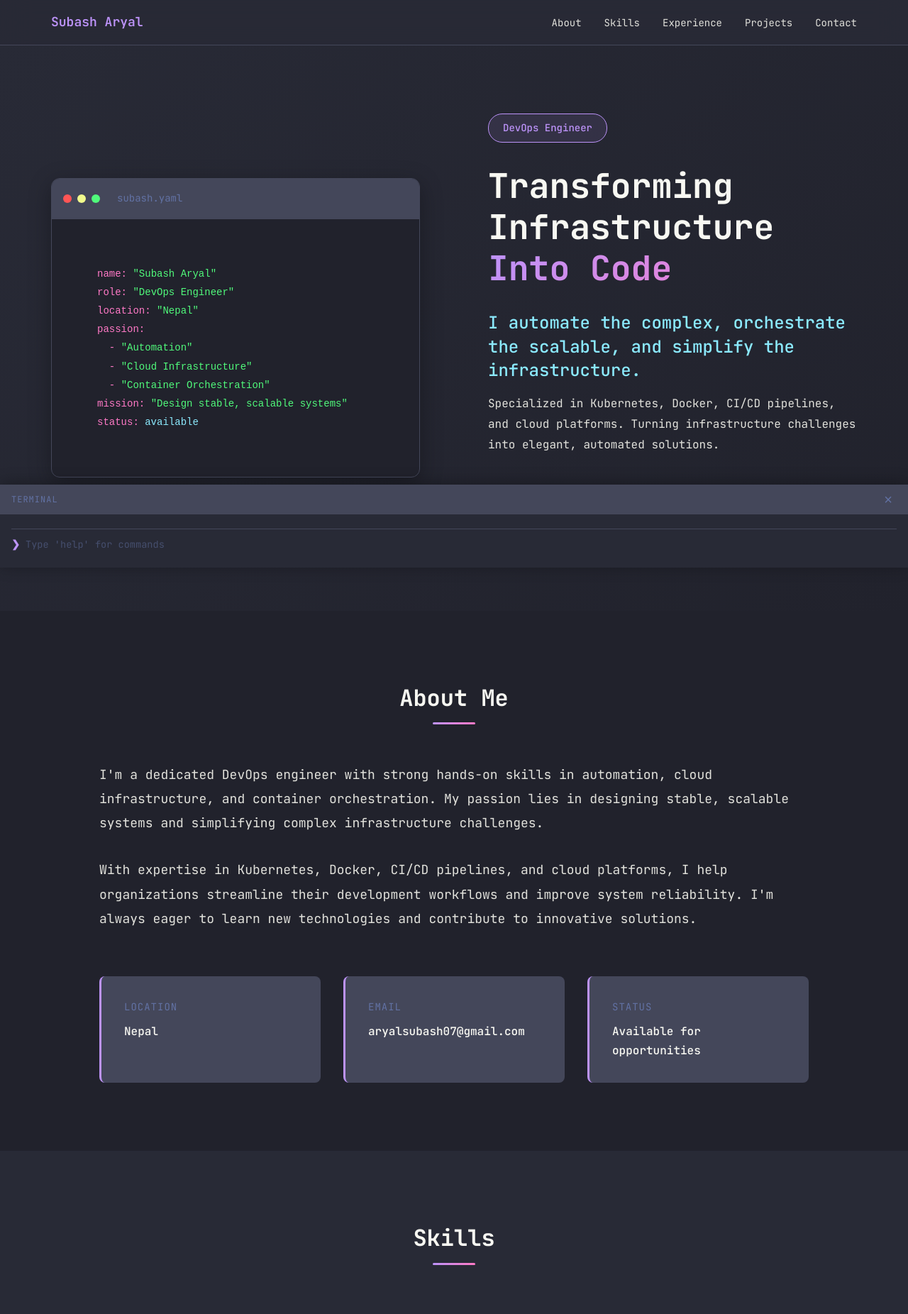
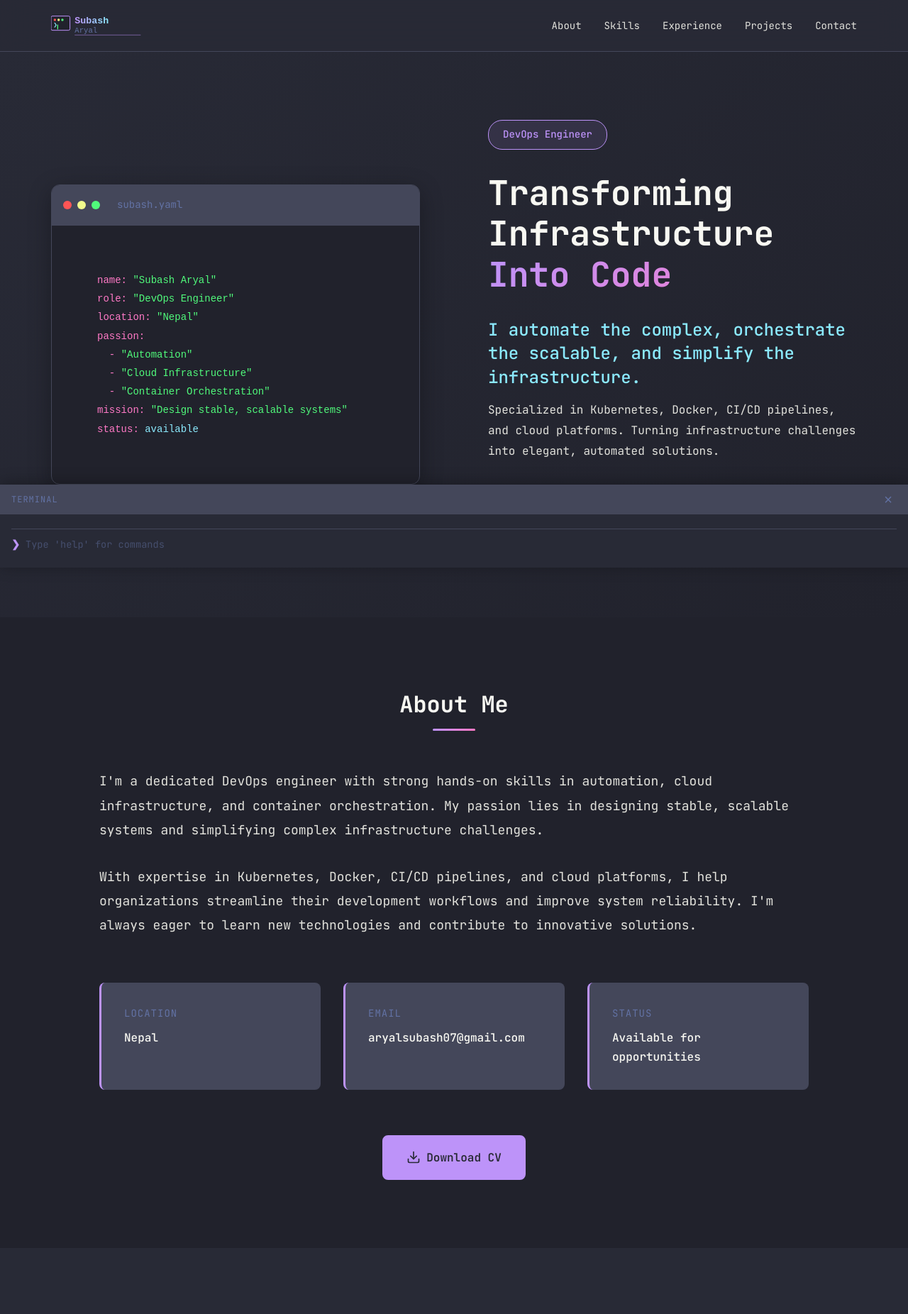
Before and after one commit to aryalsubash07/portfolio, a plain HTML site: page index.html in a window 1280 px wide. Shown: the top 1852 px of the page at 71% size. Drawn offline with Linux system fonts and the light colour scheme.

Commit message:
Refactored the code, added favicon and logo and CV download features

```diff
--- a/assets/css/style.css
+++ b/assets/css/style.css
@@ -141,15 +141,39 @@ body {
 }
 
 .logo {
+    display: flex;
+    align-items: center;
+    gap: var(--spacing-xs);
+    text-decoration: none;
+    transition: opacity var(--transition-base);
+}
+
+.logo:hover {
+    opacity: 0.8;
+}
+
+.logo-img {
+    height: 40px;
+    width: auto;
+    display: block;
+}
+
+.logo-text {
     font-size: var(--font-size-lg);
     font-weight: 600;
     color: var(--accent);
-    text-decoration: none;
-    transition: color var(--transition-base);
+    display: none; /* Hide text when logo image is available */
 }
 
-.logo:hover {
-    color: var(--accent-hover);
+/* Show text logo on smaller screens or if image fails to load */
+@media (max-width: 768px) {
+    .logo-img {
+        display: none;
+    }
+
+    .logo-text {
+        display: block;
+    }
 }
 
 .nav {
@@ -564,6 +588,92 @@ body {
     font-size: var(--font-size-base);
     color: var(--text-primary);
     font-weight: 500;
+}
+
+/* CV Download Button */
+.cv-download-wrapper {
+    margin-top: var(--spacing-lg);
+    display: flex;
+    justify-content: center;
+}
+
+.cv-download-btn {
+    display: inline-flex;
+    align-items: center;
+    gap: var(--spacing-xs);
+    padding: var(--spacing-sm) var(--spacing-md);
+    background: var(--accent);
+    color: var(--bg-primary);
+    text-decoration: none;
+    border-radius: 8px;
+    font-family: var(--font-mono);
+    font-size: var(--font-size-base);
+    font-weight: 600;
+    transition: all var(--transition-base);
+    border: 2px solid var(--accent);
+    position: relative;
+    overflow: hidden;
+}
+
+.cv-download-btn::before {
+    content: '';
+    position: absolute;
+    top: 0;
+    left: -100%;
+    width: 100%;
+    height: 100%;
+    background: var(--accent-hover);
+    transition: left var(--transition-base);
+    z-index: 0;
+}
+
+.cv-download-btn:hover::before,
+.cv-download-btn:focus::before {
+    left: 0;
+}
+
+.cv-download-btn:hover,
+.cv-download-btn:focus {
+    transform: translateY(-2px);
+    box-shadow: 0 8px 20px rgba(189, 147, 249, 0.4);
+    outline: none;
+}
+
+.cv-download-btn:active {
+    transform: translateY(0);
+}
+
+.cv-download-btn span,
+.cv-download-btn .cv-icon {
+    position: relative;
+    z-index: 1;
+}
+
+.cv-icon {
+    width: 20px;
+    height: 20px;
+    flex-shrink: 0;
+    transition: transform var(--transition-base);
+}
+
+.cv-download-btn:hover .cv-icon,
+.cv-download-btn:focus .cv-icon {
+    transform: translateY(2px);
+}
+
+.contact-link.cv-link {
+    background: var(--accent);
+    color: var(--bg-primary);
+    border-color: var(--accent);
+}
+
+.contact-link.cv-link:hover,
+.contact-link.cv-link:focus {
+    background: var(--accent-hover);
+    color: var(--bg-primary);
+    border-color: var(--accent-hover);
+    transform: translateX(4px) translateY(-2px);
+    box-shadow: 0 6px 16px rgba(189, 147, 249, 0.4);
 }
 
 /* Skills Section */
--- a/assets/js/script.js
+++ b/assets/js/script.js
@@ -247,6 +247,7 @@ ${CommandSystem.formatCommand('contact', 'Contact info')}
 ${CommandSystem.formatCommand('github', 'Open GitHub')}
 ${CommandSystem.formatCommand('linkedin', 'Open LinkedIn')}
 ${CommandSystem.formatCommand('email', 'Send email')}
+${CommandSystem.formatCommand('cv', 'Download CV/Resume')}
 ${CommandSystem.formatCommand(':q', 'Close terminal')}`
             }),
 
@@ -312,6 +313,21 @@ or conversations about DevOps, cloud infrastructure, and automation.`
             email: () => {
                 window.location.href = `mailto:${LINKS.email}?subject=Portfolio%20Inquiry`;
                 return { type: 'success', content: 'Opening email client...' };
+            },
+
+            cv: () => {
+                const link = document.createElement('a');
+                link.href = 'assets/cv/Subash_Aryal_CV.pdf';
+                link.download = 'Subash_Aryal_CV.pdf';
+                document.body.appendChild(link);
+                link.click();
+                document.body.removeChild(link);
+                return { type: 'success', content: 'Downloading CV...' };
+            },
+
+            resume: () => {
+                // Alias for cv command
+                return CommandSystem.commands.cv();
             },
 
             ':q': () => {
--- a/index.html
+++ b/index.html
@@ -37,6 +37,13 @@
 
     <title>Subash Aryal | DevOps Engineer Portfolio</title>
 
+    <!-- Favicon -->
+    <link rel="icon" type="image/svg+xml" href="assets/img/favicon.svg">
+    <link rel="icon" type="image/png" sizes="32x32" href="assets/img/favicon.svg">
+    <link rel="icon" type="image/png" sizes="16x16" href="assets/img/favicon.svg">
+    <link rel="apple-touch-icon" sizes="180x180" href="assets/img/favicon.svg">
+    <link rel="manifest" href="assets/img/site.webmanifest">
+
     <!-- Preconnect for performance -->
     <link rel="preconnect" href="https://fonts.googleapis.com">
     <link rel="preconnect" href="https://fonts.gstatic.com" crossorigin>
@@ -71,7 +78,10 @@
     <!-- Header -->
     <header class="header">
         <div class="header-content">
-            <a href="#home" class="logo">Subash Aryal</a>
+            <a href="#home" class="logo">
+                <img src="assets/img/logo.svg" alt="Subash Aryal" class="logo-img" width="180" height="54">
+                <span class="logo-text">Subash Aryal</span>
+            </a>
             <nav>
                 <ul class="nav">
                     <li><a href="#about" class="nav-link">About</a></li>
@@ -164,6 +174,16 @@
                             <div class="info-label">Status</div>
                             <div class="info-value">Available for opportunities</div>
                         </div>
+                    </div>
+                    <div class="cv-download-wrapper">
+                        <a href="assets/cv/Subash_Aryal_CV.pdf" download="Subash_Aryal_CV.pdf" class="cv-download-btn">
+                            <svg class="cv-icon" width="20" height="20" viewBox="0 0 24 24" fill="none" stroke="currentColor" stroke-width="2" stroke-linecap="round" stroke-linejoin="round">
+                                <path d="M21 15v4a2 2 0 0 1-2 2H5a2 2 0 0 1-2-2v-4"></path>
+                                <polyline points="7 10 12 15 17 10"></polyline>
+                                <line x1="12" y1="15" x2="12" y2="3"></line>
+                            </svg>
+                            <span>Download CV</span>
+                        </a>
                     </div>
                 </div>
             </div>
@@ -360,6 +380,14 @@
                             </svg>
                             <span>LinkedIn</span>
                         </a>
+                        <a href="assets/cv/Subash_Aryal_CV.pdf" download="Subash_Aryal_CV.pdf" class="contact-link cv-link">
+                            <svg class="contact-icon" width="24" height="24" viewBox="0 0 24 24" fill="none" stroke="currentColor" stroke-width="2" stroke-linecap="round" stroke-linejoin="round">
+                                <path d="M21 15v4a2 2 0 0 1-2 2H5a2 2 0 0 1-2-2v-4"></path>
+                                <polyline points="7 10 12 15 17 10"></polyline>
+                                <line x1="12" y1="15" x2="12" y2="3"></line>
+                            </svg>
+                            <span>Download CV</span>
+                        </a>
                     </div>
                 </div>
             </div>
```
Also changed, not shown: assets/img/favicon.svg (added), assets/img/logo.svg (added), assets/img/site.webmanifest (added), 5 other files.
